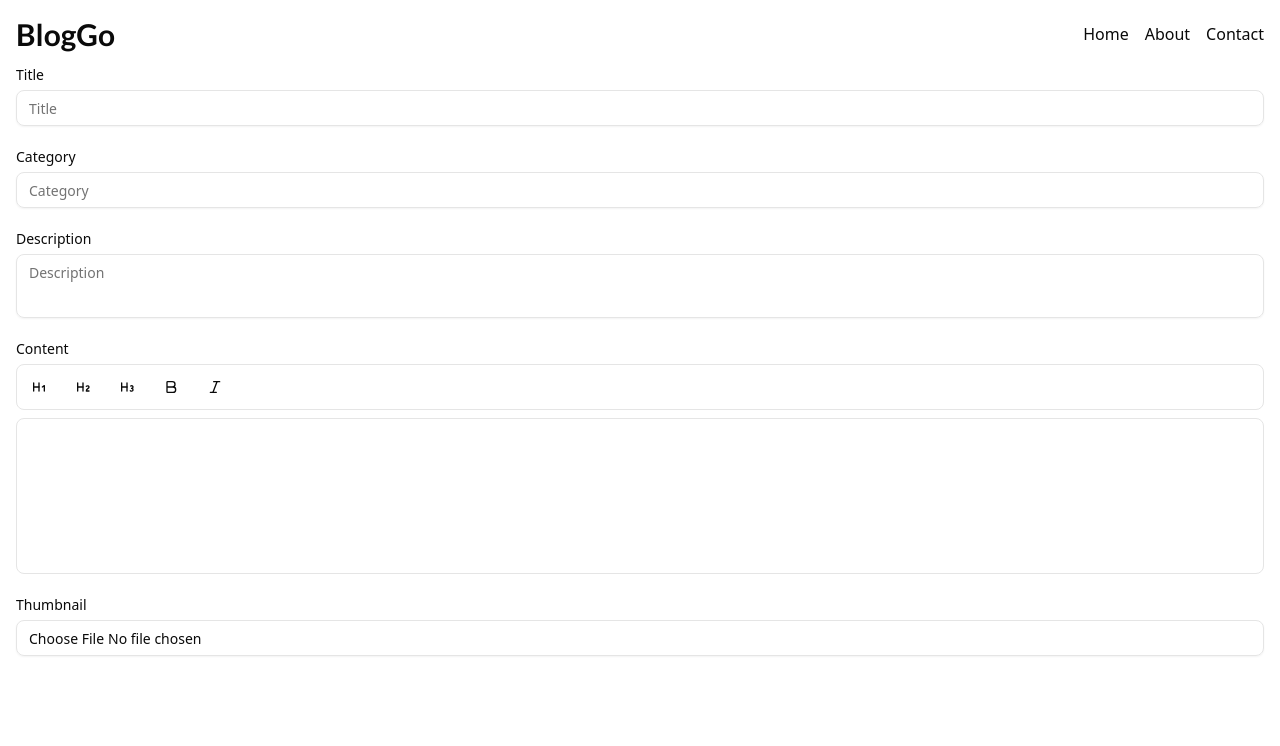
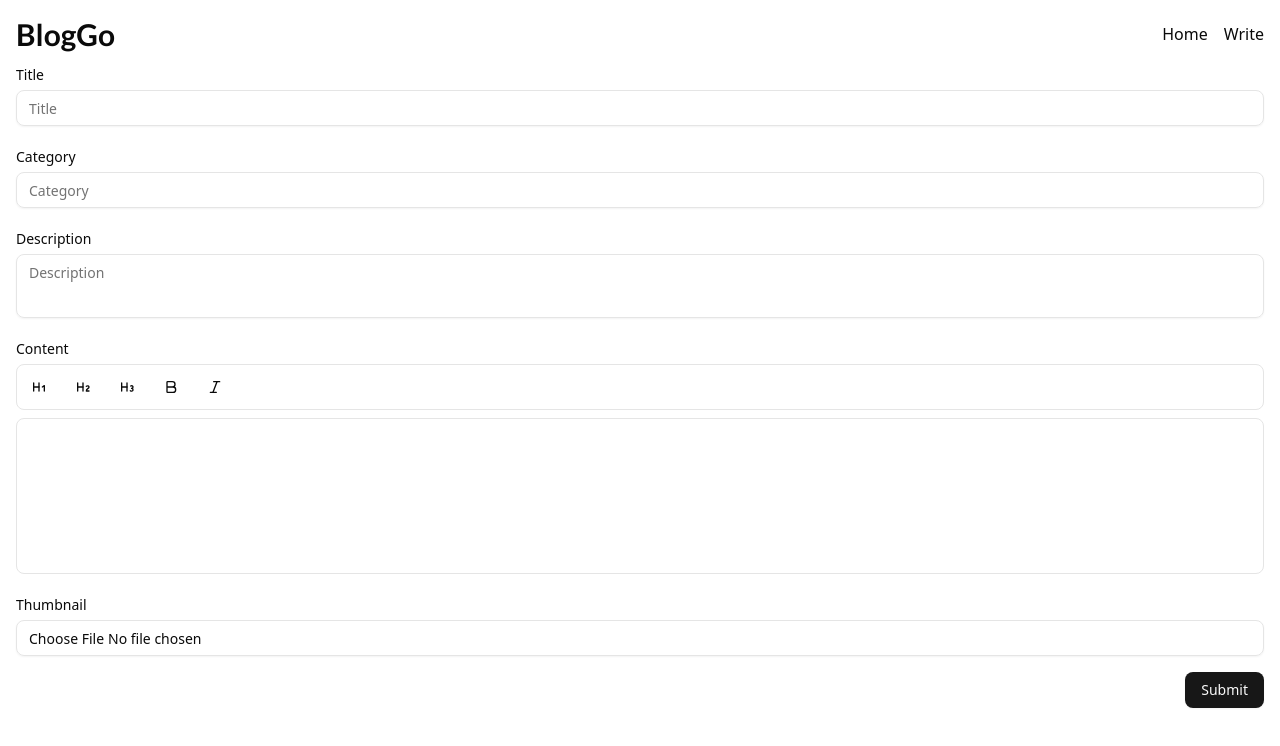
Before and after one commit to pramadito/blog-app-fe-3404-3302, a Next.js app: page /write in a window 1280 px wide. Shown: the top 746 px of the page. Built offline with nearby package versions, Linux system fonts and the light colour scheme.

Commit message:
create blog

```diff
--- a/src/app/(home)/_hooks/useGetBlogs.ts
+++ b/src/app/(home)/_hooks/useGetBlogs.ts
@@ -6,7 +6,9 @@ const useGetBlogs = () => {
   return useQuery({
     queryKey: ["blogs"],
     queryFn: async () => {
-      const { data } = await axiosInstance.get<Blog[]>("/api/data/Blogs");
+      const { data } = await axiosInstance.get<Blog[]>(
+        "/api/data/Blogs?sortBy=%60created%60%20desc"
+      );
       return data;
     },
   });
--- /dev/null
+++ b/src/app/write/_hooks/useCreateBlog.ts
@@ -0,0 +1,52 @@
+import { axiosInstance } from "@/lib/axios";
+import { useMutation, useQueryClient } from "@tanstack/react-query";
+import { AxiosError } from "axios";
+import { useRouter } from "next/navigation";
+
+interface Payload {
+  title: string;
+  category: string;
+  description: string;
+  content: string;
+  thumbnail: File | null;
+}
+
+const useCreateBlog = () => {
+  const router = useRouter();
+  const queryClient = useQueryClient();
+
+  return useMutation({
+    mutationFn: async (payload: Payload) => {
+      const form = new FormData();
+      form.set("file", payload.thumbnail!);
+
+      const randomId = Date.now() + Math.floor(Math.random() * 1000);
+
+      const resultThumbnail = await axiosInstance.post<{
+        fileURL: string;
+        filePath: string;
+      }>(
+        `/api/files/blog-images/${randomId}`, // blog-images -> path folder
+        form
+      );
+
+      await axiosInstance.post("/api/data/Blogs", {
+        title: payload.title,
+        category: payload.category,
+        description: payload.description,
+        content: payload.content,
+        thumbnail: resultThumbnail.data.fileURL,
+      });
+    },
+    onSuccess: async () => {
+      alert("create blog success");
+      await queryClient.invalidateQueries({ queryKey: ["blogs"] });
+      router.push("/");
+    },
+    onError: (error: AxiosError<{ message: string; code: number }>) => {
+      alert(error.response?.data.message ?? "Something went wrong!");
+    },
+  });
+};
+
+export default useCreateBlog;
--- a/src/app/write/page.tsx
+++ b/src/app/write/page.tsx
@@ -10,6 +10,7 @@ import { Trash } from "lucide-react";
 import Image from "next/image";
 import { ChangeEvent, useState } from "react";
 import * as Yup from "yup";
+import useCreateBlog from "./_hooks/useCreateBlog";
 
 const validationSchema = Yup.object().shape({
   title: Yup.string().required("Title is required"),
@@ -41,8 +42,10 @@ const Write = () => {
     setFieldValue("thumbnail", null);
   };
 
+  const { mutateAsync: createBlog, isPending } = useCreateBlog();
+
   return (
-    <main className="container mx-auto px-4">
+    <main className="container mx-auto px-4 pb-20">
       <Formik
         initialValues={{
           title: "",
@@ -52,7 +55,9 @@ const Write = () => {
           thumbnail: null,
         }}
         validationSchema={validationSchema}
-        onSubmit={async (values) => {}}
+        onSubmit={async (values) => {
+          await createBlog(values);
+        }}
       >
         {({ setFieldValue }) => (
           <Form className="space-y-4">
@@ -143,6 +148,12 @@ const Write = () => {
                 </div>
               )}
             </div>
+
+            <div className="flex justify-end">
+              <Button type="submit" disabled={isPending}>
+                {isPending ? "Loading" : "Submit"}
+              </Button>
+            </div>
           </Form>
         )}
       </Formik>
--- a/src/components/Navbar.tsx
+++ b/src/components/Navbar.tsx
@@ -1,14 +1,16 @@
 import { lato } from "@/lib/fonts";
+import Link from "next/link";
 
 const Navbar = () => {
   return (
     <nav className="container mx-auto p-4 flex justify-between items-center ">
-      <p className={`text-3xl font-bold ${lato.className}`}>BlogGo</p>
+      <Link href="/">
+        <p className={`text-3xl font-bold ${lato.className}`}>BlogGo</p>
+      </Link>
 
       <div className="flex items-center gap-4">
-        <p>Home</p>
-        <p>About</p>
-        <p>Contact</p>
+        <Link href="/">Home</Link>
+        <Link href="/write">Write</Link>
       </div>
     </nav>
   );
```
